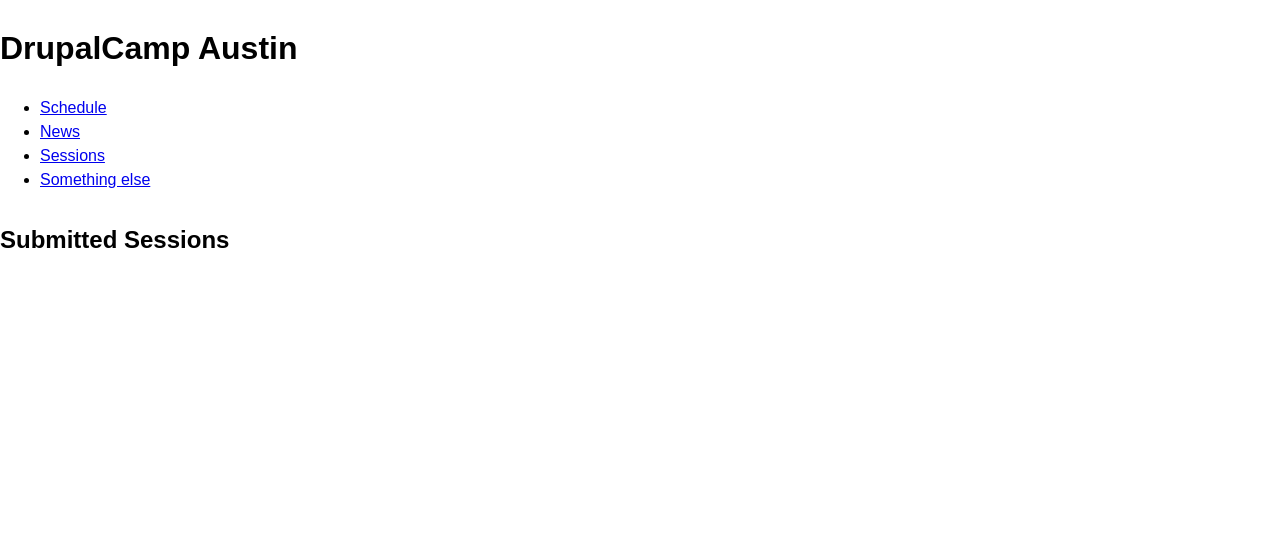
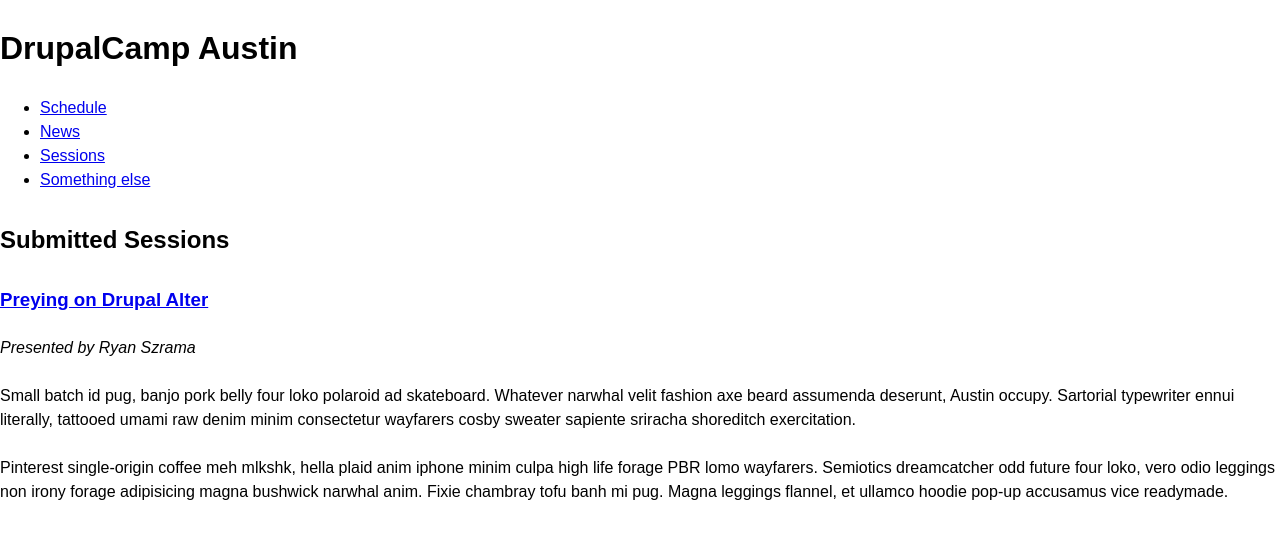
Before and after one commit to fourkitchens/dca2013, a Jekyll site: the page built from sessions/index.html, in a window 1280 px wide. Shown: the top 539 px of the page. Built offline with Jekyll 4.4.1, drawn with Linux system fonts in a browser that asks for light colours.

Commit message:
Creating Submitted Session listing

```diff
--- a/_posts/0001-01-01-preying-on-drupal-alter.matt-kleve.md
+++ b/_posts/0001-01-01-preying-on-drupal-alter.matt-kleve.md
@@ -9,4 +9,6 @@
 track: Site building
 ---
 
-<div class="HELLO">This is a test.</div>
+Small batch id pug, banjo pork belly four loko polaroid ad skateboard. Whatever narwhal velit fashion axe beard assumenda deserunt, Austin occupy. Sartorial typewriter ennui literally, tattooed umami raw denim minim consectetur wayfarers cosby sweater sapiente sriracha shoreditch exercitation.
+
+Pinterest single-origin coffee meh mlkshk, hella plaid anim iphone minim culpa high life forage PBR lomo wayfarers. Semiotics dreamcatcher odd future four loko, vero odio leggings non irony forage adipisicing magna bushwick narwhal anim. Fixie chambray tofu banh mi pug. Magna leggings flannel, et ullamco hoodie pop-up accusamus vice readymade.
--- a/sessions/index.html
+++ b/sessions/index.html
@@ -6,10 +6,15 @@
 <h2>Submitted Sessions</h2>
 
 <div class="sessions">
-{% for post in site.categories.sessions %}
+{% for post in site.categories.session %}
 
-  <h3><a href="{{ post.permalink }}">{{ post.title }}</a></h3>
-  <p><em>Presented by {{ post.presenters }}</em></p>
+  <div class="session">
+    <h3><a href="{{ post.permalink }}">{{ post.title }}</a></h3>
+    <p class="meta"><em>Presented by {{ post.presenters }}</em></p>
+    <p class="desc">
+      {{ post.content }}
+    </p>
+  </div>
 
 {% endfor %}
 </div><!-- .sessions -->
```
